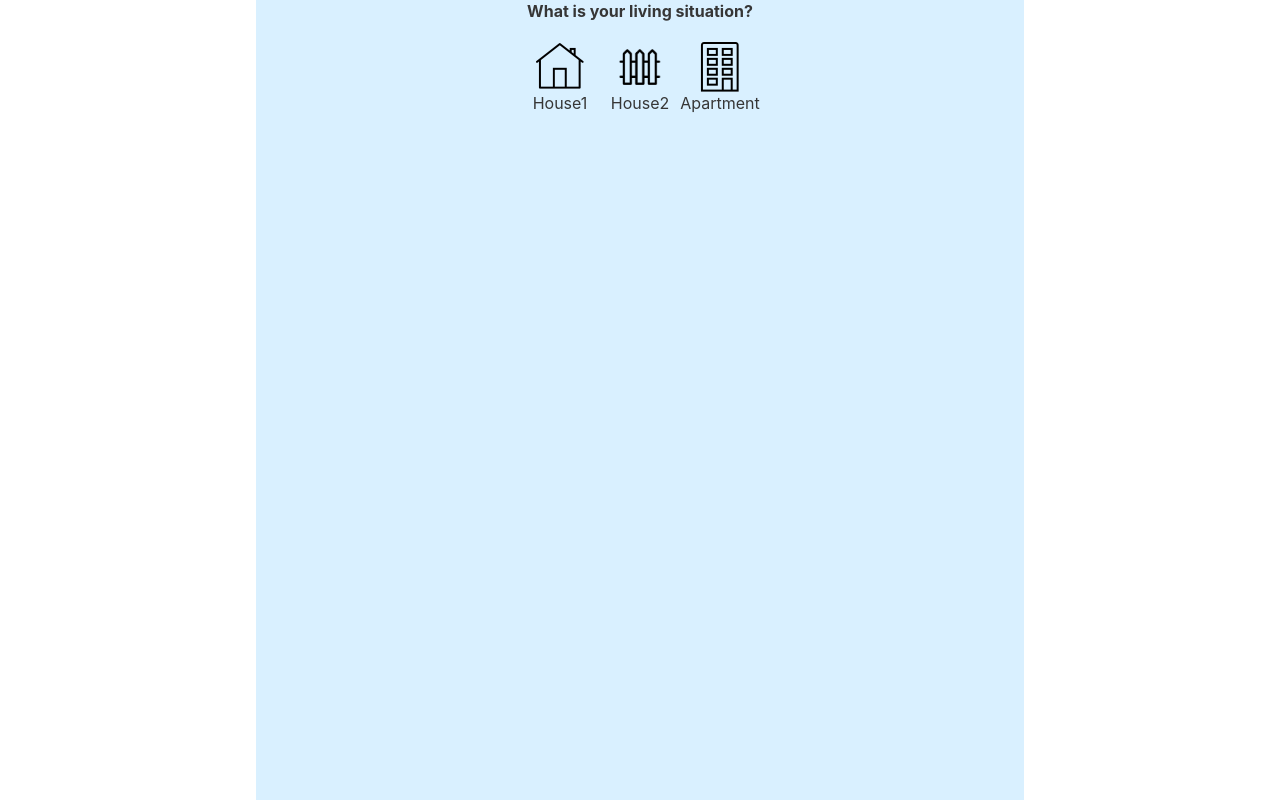
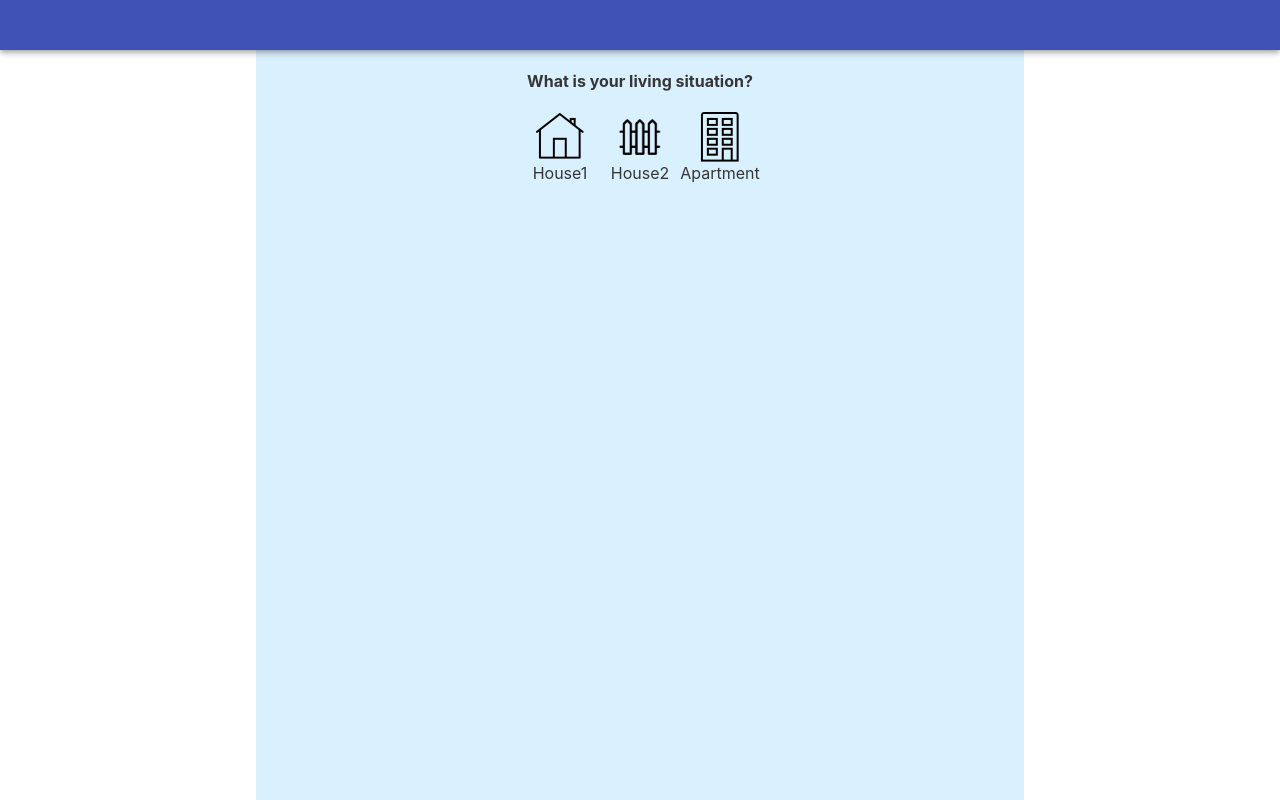
Before and after one commit to cwinnard/mountain-pet-matchmaker, a React (Create React App) app: page / in a window 1280 px wide. Shown: the top 800 px of the page. Built offline with nearby package versions, Linux system fonts and the light colour scheme.

Commit message:
app bar and styles

```diff
--- a/src/App.js
+++ b/src/App.js
@@ -1,4 +1,4 @@
-import { Card, CardContent, CardMedia } from '@material-ui/core';
+import { AppBar, Card, CardContent, CardMedia } from '@material-ui/core';
 import React, { Component } from 'react';
 import './styles/app.css';
 
@@ -15,6 +15,8 @@ class App extends Component {
     render() {
         const dogInfo = getDogInfo(json);
         return (
+            <div className="app">
+                <AppBar position='absolute' style={{height: '50px'}}/>
                 <div className="app-container">
                     {this.state.phase === 0 && <Quiz />}
                     {this.state.phase > 0 &&
@@ -39,6 +41,7 @@ class App extends Component {
                         ))
                     }
                 </div>
+            </div>
         );
     }
 }
--- a/src/styles/app.css
+++ b/src/styles/app.css
@@ -1,7 +1,7 @@
 .quiz {
     position: relative;
     max-width: 768px;
-    margin: 0 auto;
+    margin: 50px auto;
     background-color: #D9F0FF;
 }
 
@@ -11,6 +11,7 @@
     flex-wrap: wrap;
     align-items: center;
     justify-content: center;
+    padding-top: 20px;
 }
 
 .hidden {
```
Lines whose indentation alone changed are shown as unchanged.
